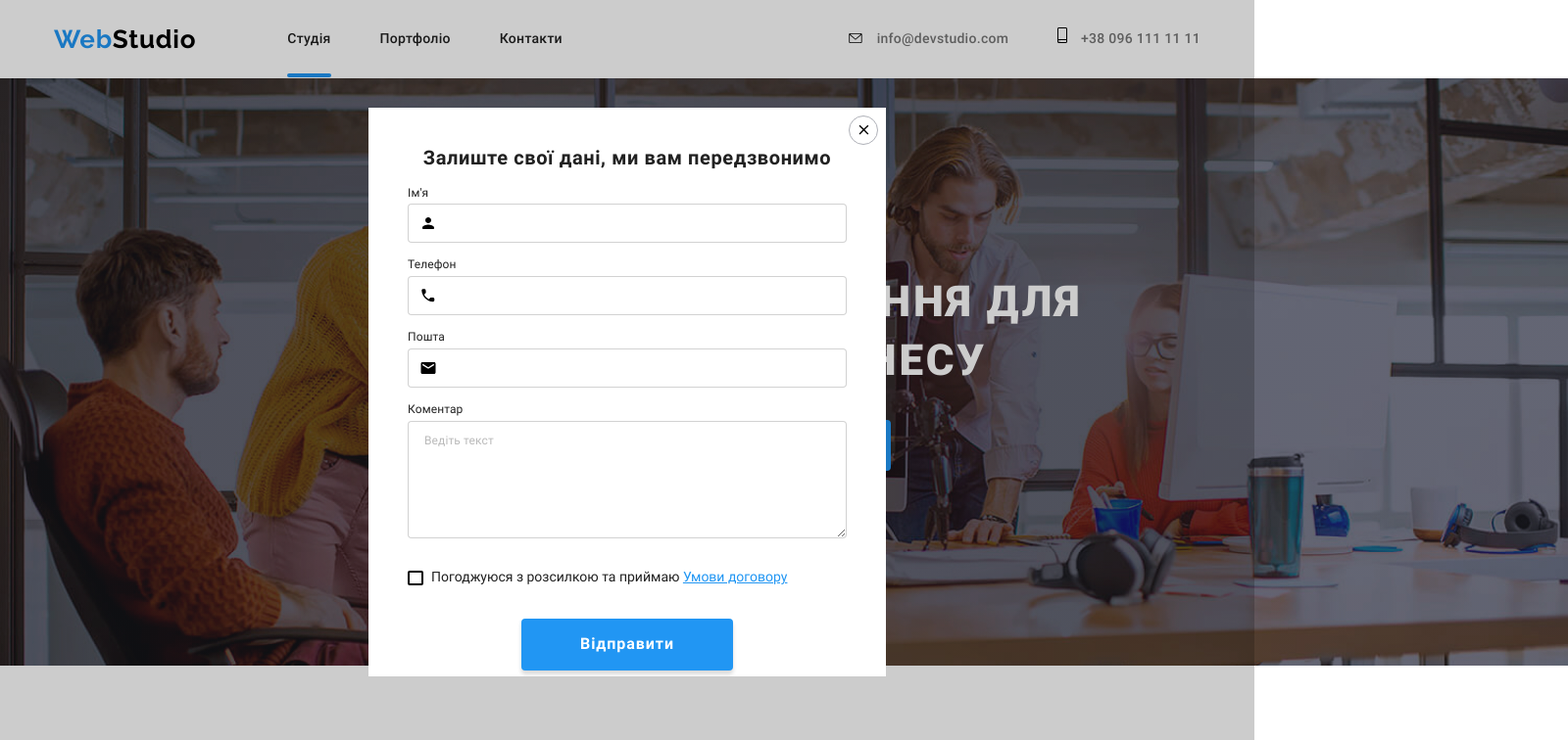
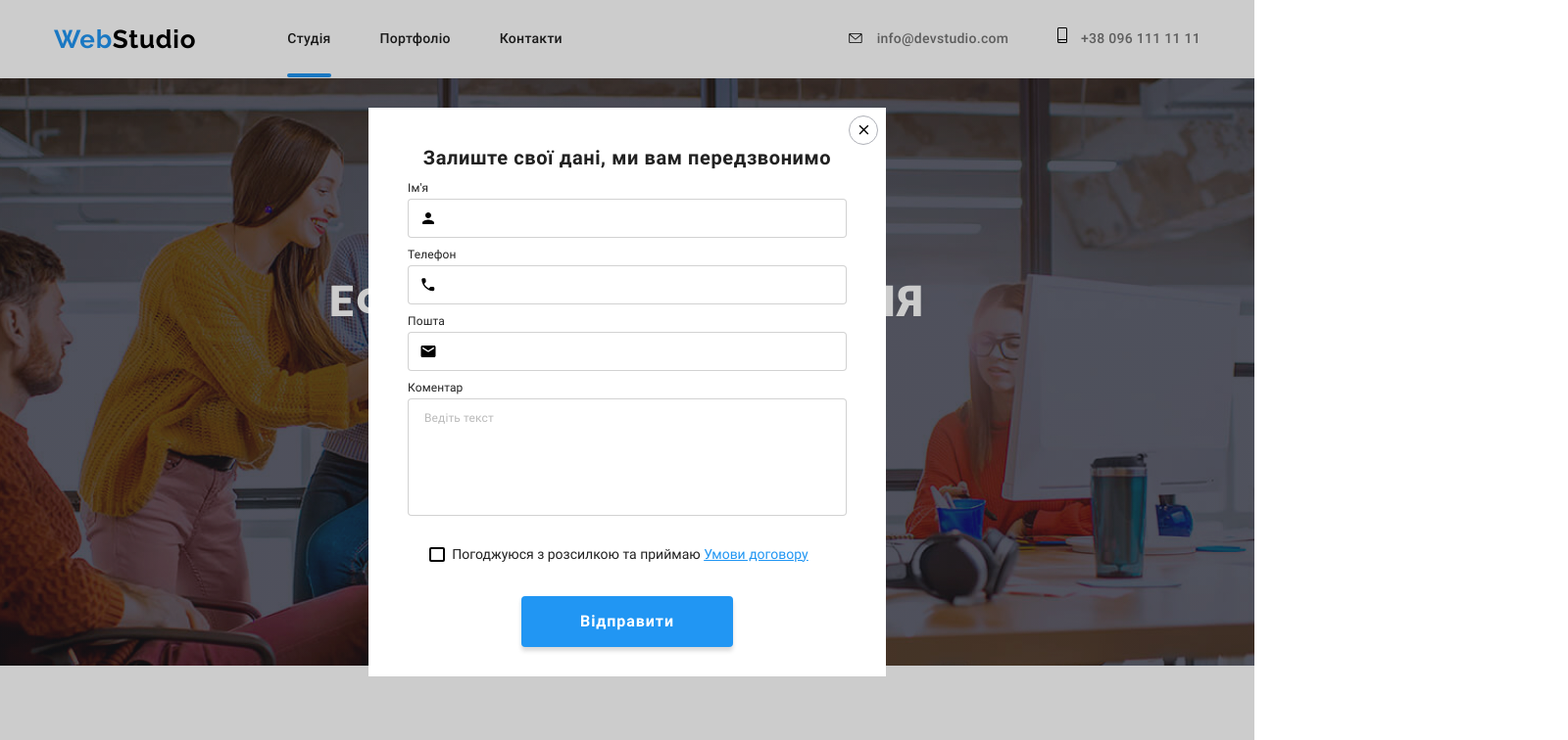
Before and after one commit to Yhors332/goit-markup-hw-06, a plain HTML site: page index.html in a window 1280 px wide. Both pictures are taken after a click on the button "Замовити послугу". Shown: the top 756 px of the page at 98% size, 1600 px wide, since content can reach past the window. Drawn offline with nearby package versions, Linux system fonts and the light colour scheme.

Commit message:
HW6-form-input

```diff
--- a/css/style.css
+++ b/css/style.css
@@ -272,7 +272,8 @@ a {
     background-repeat: no-repeat;
     background-size: cover;
     background-position: center;
-    min-width: 1600px;
+    max-width: 1600px;
+    margin: 0 auto;
 }
 
 .container-hero {
@@ -634,10 +635,13 @@ a {
     width: 358px;
     height: 50px;
 
-    background-color: transparent;
+    background-color: var(--background-hero-footer-color);
     border: 1px solid rgba(255, 255, 255, 0.3);
     filter: drop-shadow(0px 4px 4px rgba(0, 0, 0, 0.15));
     border-radius: 4px;
+
+    padding: 15px 16px;
+    color: var(--title-text-color);
 }
 
 .form-footer-link {
@@ -933,7 +937,6 @@ a {
 
     padding: 40px;
 
-    overflow-y: auto;
 }
 
 .is-hidden {
@@ -995,11 +998,10 @@ a {
 }
 
 .form-field-label {
+    display: block;
     margin-bottom: 4px;
 
     font-family: 'Roboto';
-    font-style: normal;
-    font-weight: 400;
     font-size: 12px;
     line-height: 1.17;
     letter-spacing: 0.01em;
@@ -1049,6 +1051,7 @@ a {
 
     outline: none;
 
+    resize: none;
 }
 
 .form-field-textarea:focus {
@@ -1068,7 +1071,9 @@ a {
 
 .form-checkbox {
     margin: 0 0 30px 0;
-
+    display: flex;
+    align-items: center;
+    justify-content: center;
 }
 
 .checkbox {
@@ -1092,11 +1097,11 @@ a {
 }
 
 .checkbox-icon {
-    position: absolute;
+    display: block;
     border: 2px solid var(--black-color);
     fill: transparent;
     border-radius: 2px;
-    margin: 0 ;
+    margin: -17px ;
 }
 
 .checkbox-input:checked + .checkbox-icon {
```
